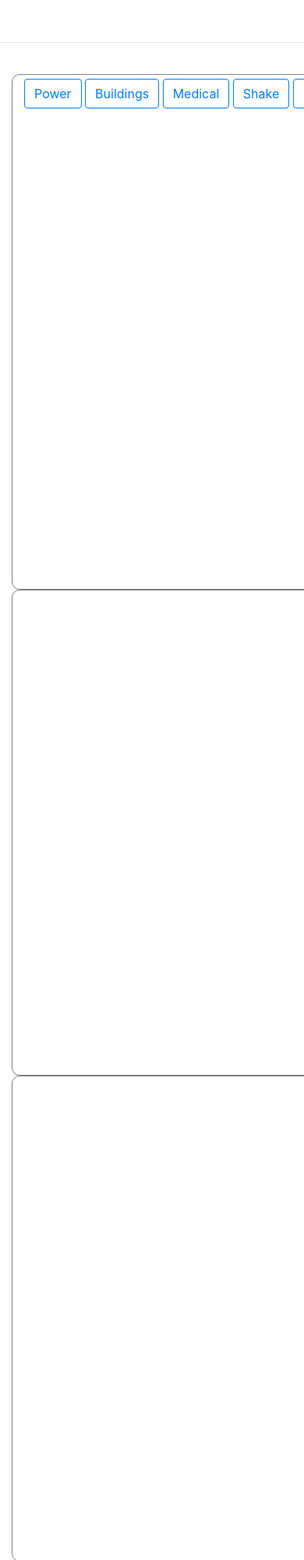
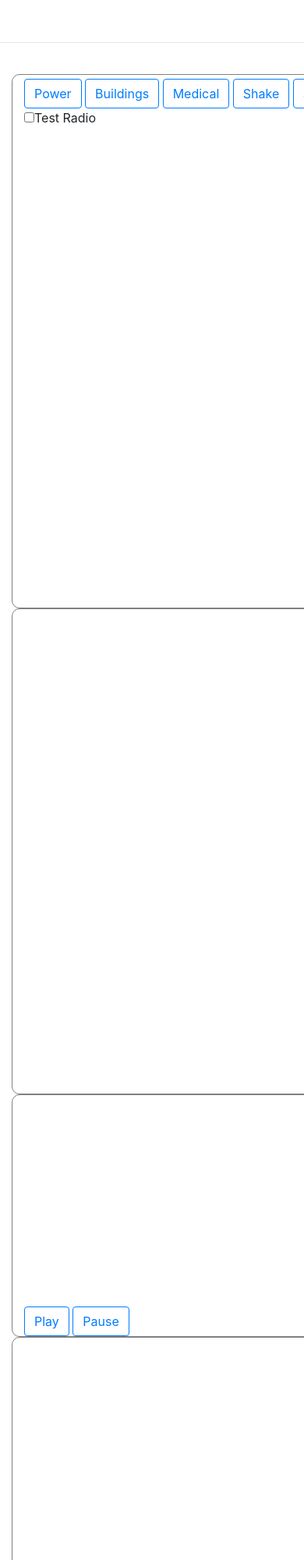
Before and after one commit to asu-cse578-f2020/VAST-2019-MC1-Sravani, a plain HTML site: page Frontend/index.html in a window 390 px wide. Shown: the top 2000 px of the page at 78% size. Drawn offline with nearby package versions, Linux system fonts and the light colour scheme; no server answers.

Commit message:
index.html fixed

```diff
--- a/Frontend/index.html
+++ b/Frontend/index.html
@@ -16,11 +16,11 @@
       src="//cdnjs.cloudflare.com/ajax/libs/moment.js/2.7.0/moment.min.js"
       type="text/javascript"
     ></script>
+    <script src="scripts/map.js"></script>
     <script src="scripts/api.js"></script>
     <script type="module" src="scripts/densityChart.js"></script>
-    <script type="module" src="scripts/gridMap.js"></script>
+    <script src="scripts/gridMap.js"></script>
     <script src="scripts/lineChart.js"></script>
-    <script type="module" src="scripts/map.js"></script>
     <script src="scripts/stackedBarChart.js"></script>
   </head>
 
@@ -75,6 +75,13 @@
             >
               Roads
             </button>
+            <div>
+              <input
+                type="checkbox"
+                id="cities-checkbox"
+                onclick="setGlobalDimension('test')"
+              />Test Radio
+            </div>
             <svg id="map"></svg>
           </div>
           <div class="col-sm-6 gridcol">
@@ -82,33 +89,35 @@
           </div>
         </div>
         <div class="row">
-          <div class="col-sm-6 gridcol">
-            <svg id="densitychart"></svg>
+          <div class="col-sm-12 gridcol">
+            <svg id="densitychart" style="height: 250px"></svg>
+            <div>
+              <button
+                id="playbtn"
+                type="button"
+                class="btn btn-outline-primary"
+              >
+                Play
+              </button>
+              <button
+                id="pausebtn"
+                type="button"
+                class="btn btn-outline-primary"
+              >
+                Pause
+              </button>
+            </div>
           </div>
-          <div class="col-sm-6 gridcol">
+        </div>
+        <div class="row">
+          <div class="col-sm-12 gridcol">
             <svg id="linechart"></svg>
           </div>
         </div>
-      </div>
-      <div class="row">
-        <div class="col-sm-12 gridcol">
-          <svg id='densitychart' style="height: 250px;"></svg>
-          <div>
-            <button id="playbtn" type="button" class="btn btn-outline-primary">Play</button>
-            <button id="pausebtn" type="button" class="btn btn-outline-primary">Pause</button>
-          </div>
+        <div class="row">
+          <svg id="gridmap" style="height: 1000px"></svg>
         </div>
       </div>
-      <div class="row">
-        <div class="col-sm-12 gridcol">
-          <svg id='linechart'></svg>
-        </div>
-      </div>
-      <div class="row">
-        <svg id='gridmap' style="height:1000px"></svg>
-      </div>
     </div>
-  </div>
-</body>
-
+  </body>
 </html>
```
